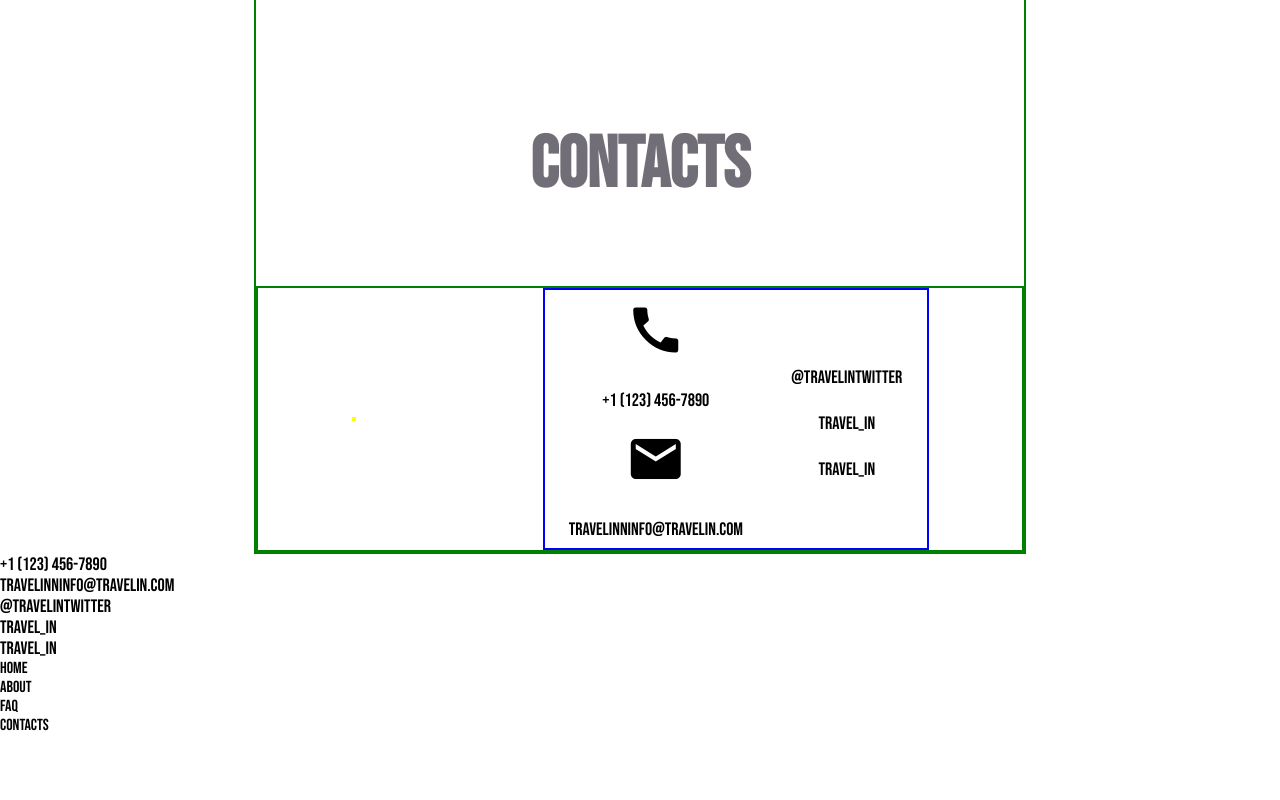
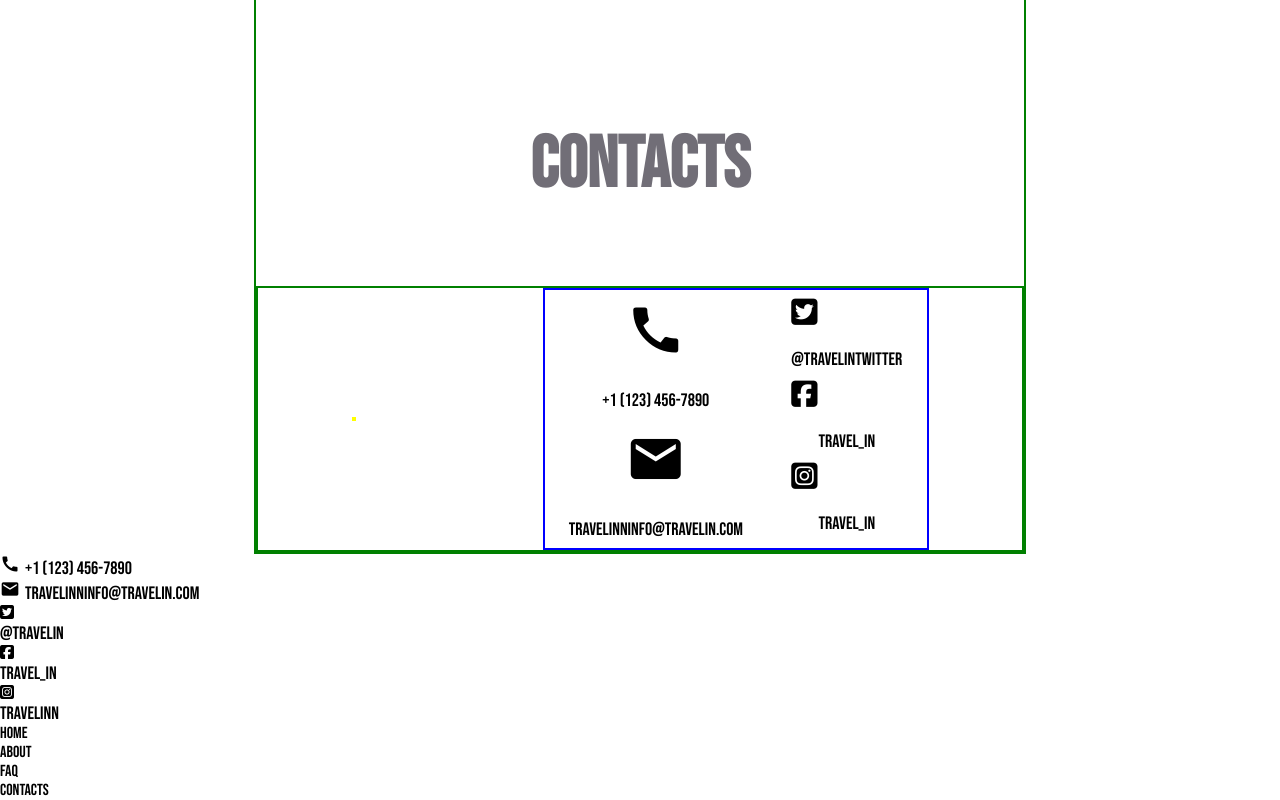
Before and after one commit to wadewilsones/Landing-page-Udacity, a plain HTML site: page index.html in a window 1280 px wide. Shown: the part 2904-3704 px from the top of the page. Before the commit the page ends 3639 px from the top, so only its background shows below. Drawn offline with Linux system fonts and the light colour scheme.

Commit message:
Update index.html

```diff
--- a/index.html
+++ b/index.html
@@ -6,6 +6,7 @@
     	<link rel="stylesheet" href="https://fonts.googleapis.com/css?family=Bebas Neue">
 	<meta name="viewport" content="width=device-width, initial-scale=1">
 	<link rel="stylesheet" href="https://fonts.googleapis.com/icon?family=Material+Icons">
+	<script src="https://kit.fontawesome.com/0d5afa920e.js" crossorigin="anonymous"></script>
 
   </head>
   <body>
@@ -77,24 +78,33 @@
 				  <p>Travelinninfo@travelin.com</p>
 			</div>
         		<div class = "social-media">
-          	  	  <p>@travelintwitter</p>
-          	  	  <p>Travel_in</p>
-          	  	  <p>Travel_in</p>
+				<div class = "social-media-icons-container-twitter" style ="font-size:30px;">
+          	  	  	  <i class="fab fa-twitter-square"></i><p>@travelintwitter</p>
+				</div>
+				<div class = "social-media-icons-container-facebook" style ="font-size:30px;">
+          	  	  	  <i class="fab fa-facebook-square"></i><p>Travel_in</p>
+				</div>
+				<div class = "social-media-icons-container-instagram" style ="font-size:30px;">
+          	  	  	  <i class="fab fa-instagram-square"></i><p>Travel_in</p>
+				</div>
         		</div>
 		</div>
       </section>
     </main>
     <footer>
-      <div>
-        <p>+1 (123) 456-7890</p>
-        <p>Travelinninfo@travelin.com</p>
+	<div class = "footer-container">
+	  <div class = "footer-container-info-and-social">
+      		<div class = "footer-contact-info">
+        	  <p><span class="material-icons" style="font-size:20px; font-color:white; margin-right:5px;">call</span>+1 (123) 456-7890</p>
+        	  <p><span class="material-icons" style="font-size:20px; font-color:white; margin-right:5px;">email</span>Travelinninfo@travelin.com</p>
       		</div>
-      <div>
-        <p>@travelintwitter</p>
-        <p>Travel_in</p>
-        <p>Travel_in</p>
+      		<div class = "footer-social-info">
+        	   <i class="fab fa-twitter-square"></i><p>@travelin</p>
+        	  <i class="fab fa-facebook-square"></i><p>Travel_in</p>
+       		  <i class="fab fa-instagram-square"></i><p>Travelinn</p>
       		</div>
-      <div>
+		</div>
+      		<div class = "footer-navigation-menu">
         		<ul>
           		  <li>Home</li>
           		  <li>About</li>
@@ -102,8 +112,7 @@
           		  <li>Contacts</li>
         		</ul>
       		</div>
+	</div>
     </footer>
-
   </body>
-
 </html>
```
Lines whose indentation alone changed are shown as unchanged.
